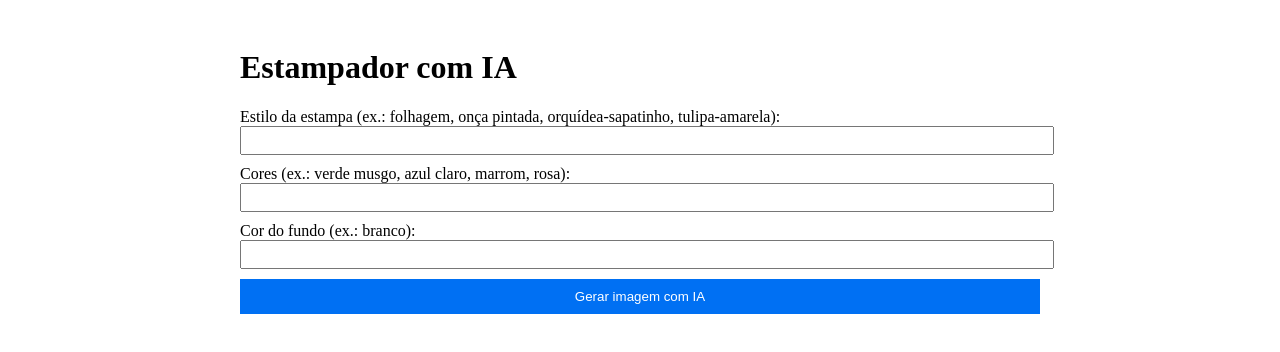
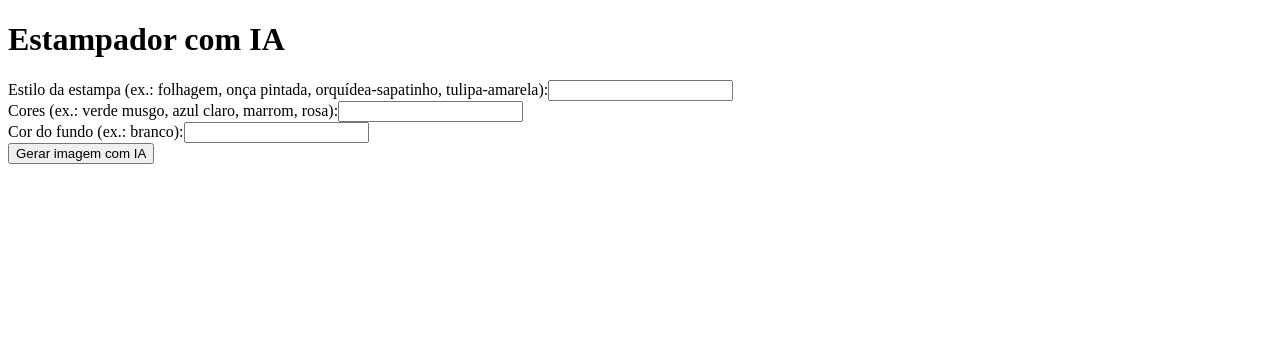
Before and after one commit to Wilmarpm11/estampador-ia-v2, a Next.js app: page / in a window 1280 px wide. Shown: the top 352 px of the page. Built offline with nearby package versions, Linux system fonts and the light colour scheme.

Commit message:
Update index.js

```diff
--- a/pages/index.js
+++ b/pages/index.js
@@ -1,36 +1,37 @@
 import { useState } from 'react';
-import EstampaPreview from '../components/EstampaPreview';
 
 export default function Home() {
   const [estilo, setEstilo] = useState('');
   const [cores, setCores] = useState('');
   const [fundo, setFundo] = useState('');
-  const [imagens, setImagens] = useState([]);
+  const [imageUrl, setImageUrl] = useState(null);
+  const [error, setError] = useState(null);
   const [loading, setLoading] = useState(false);
-  const [error, setError] = useState(null);
-  const [loadingPsd, setLoadingPsd] = useState({}); // Estado para rastrear loading por imagem
 
   const handleSubmit = async (e) => {
     e.preventDefault();
     setLoading(true);
     setError(null);
-    setImagens([]);
+    setImageUrl(null);
 
     try {
-      const res = await fetch('/api/gerar', {
+      const response = await fetch('/api/gerar', {
         method: 'POST',
         headers: { 'Content-Type': 'application/json' },
         body: JSON.stringify({ estilo, cores, fundo }),
       });
 
-      if (!res.ok) {
-        const text = await res.text();
-        throw new Error(`Erro na API: ${res.status} - ${text}`);
+      const data = await response.json();
+
+      if (!response.ok) {
+        throw new Error(data.error || 'Erro ao gerar a imagem.');
       }
 
-      const data = await res.json();
-      if (data.error) throw new Error(data.error);
-      setImagens(data.imagens);
+      if (!data.imageUrl) {
+        throw new Error('Nenhuma imagem gerada pela API.');
+      }
+
+      setImageUrl(data.imageUrl);
     } catch (err) {
       setError(err.message);
     } finally {
@@ -38,111 +39,48 @@ export default function Home() {
     }
   };
 
-  const handleDownloadPsd = async (imageUrl, index) => {
-    setLoadingPsd((prev) => ({ ...prev, [index]: true }));
-    try {
-      // Primeiro, aumenta a resolução
-      const highResRes = await fetch('/api/highres-download', {
-        method: 'POST',
-        headers: { 'Content-Type': 'application/json' },
-        body: JSON.stringify({ imagens: [imageUrl] }), // Envia apenas a imagem selecionada
-      });
-
-      if (!highResRes.ok) {
-        const text = await highResRes.text();
-        throw new Error(`Erro na API de alta resolução: ${highResRes.status} - ${text}`);
-      }
-
-      const highResData = await highResRes.json();
-      if (highResData.error) throw new Error(highResData.error);
-      const highResUrl = highResData.highResUrls[0];
-
-      // Depois, gera o PSD
-      const psdRes = await fetch('/api/download-psd', {
-        method: 'POST',
-        headers: { 'Content-Type': 'application/json' },
-        body: JSON.stringify({ imagens: [highResUrl] }),
-      });
-
-      if (!psdRes.ok) {
-        const text = await psdRes.text();
-        throw new Error(`Erro na API de PSD: ${psdRes.status} - ${text}`);
-      }
-
-      const psdData = await psdRes.json();
-      if (psdData.error) throw new Error(psdData.error);
-
-      // Inicia o download do PSD
-      const link = document.createElement('a');
-      link.href = psdData.psdUrl;
-      link.download = `estampa-${index + 1}.psd`;
-      document.body.appendChild(link);
-      link.click();
-      document.body.removeChild(link);
-    } catch (err) {
-      setError(`Erro ao baixar PSD: ${err.message}`);
-    } finally {
-      setLoadingPsd((prev) => ({ ...prev, [index]: false }));
-    }
-  };
-
   return (
-    <div style={{ padding: '20px', maxWidth: '800px', margin: '0 auto' }}>
+    <div>
       <h1>Estampador com IA</h1>
-      <form onSubmit={handleSubmit} style={{ display: 'flex', flexDirection: 'column', gap: '10px' }}>
-        <div>
-          <label>Estilo da estampa (ex.: folhagem, onça pintada, orquídea-sapatinho, tulipa-amarela): </label>
+      <form onSubmit={handleSubmit}>
+        <label>
+          Estilo da estampa (ex.: folhagem, onça pintada, orquídea-sapatinho, tulipa-amarela):
           <input
             type="text"
             value={estilo}
             onChange={(e) => setEstilo(e.target.value)}
-            required
-            style={{ width: '100%', padding: '5px' }}
           />
-        </div>
-        <div>
-          <label>Cores (ex.: verde musgo, azul claro, marrom, rosa): </label>
+        </label>
+        <br />
+        <label>
+          Cores (ex.: verde musgo, azul claro, marrom, rosa):
           <input
             type="text"
             value={cores}
             onChange={(e) => setCores(e.target.value)}
-            required
-            style={{ width: '100%', padding: '5px' }}
           />
-        </div>
-        <div>
-          <label>Cor do fundo (ex.: branco): </label>
+        </label>
+        <br />
+        <label>
+          Cor do fundo (ex.: branco):
           <input
             type="text"
             value={fundo}
             onChange={(e) => setFundo(e.target.value)}
-            required
-            style={{ width: '100%', padding: '5px' }}
           />
-        </div>
-        <button type="submit" disabled={loading} style={{ padding: '10px', background: '#0070f3', color: 'white', border: 'none' }}>
+        </label>
+        <br />
+        <button type="submit" disabled={loading}>
           {loading ? 'Gerando...' : 'Gerar imagem com IA'}
         </button>
       </form>
 
       {error && <p style={{ color: 'red' }}>Erro: {error}</p>}
-      {imagens.length > 0 && (
+      {imageUrl && (
         <div>
-          <h2>Imagens Geradas</h2>
-          <div style={{ display: 'grid', gridTemplateColumns: 'repeat(auto-fill, minmax(200px, 1fr))', gap: '10px' }}>
-            {imagens.map((url, index) => (
-              <div key={index} style={{ textAlign: 'center' }}>
-                <EstampaPreview imageUrl={url} />
-                <button
-                  onClick={() => handleDownloadPsd(url, index)}
-                  disabled={loadingPsd[index]}
-                  style={{ marginTop: '10px', padding: '8px', background: '#28a745', color: 'white', border: 'none' }}
-                >
-                  {loadingPsd[index] ? 'Processando...' : 'Baixar PSD'}
-                </button>
-              </div>
-            ))}
-          </div>
+          <h2>Imagem Gerada</h2>
+          <img src={imageUrl} alt="Estampa gerada" style={{ maxWidth: '500px' }} />
+          {/* Adicione aqui os botões de aprovação e download */}
         </div>
       )}
     </div>
```
